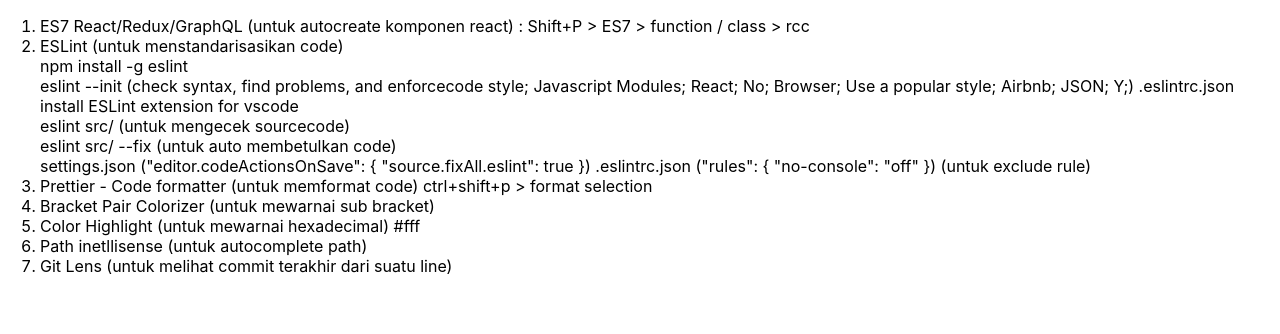
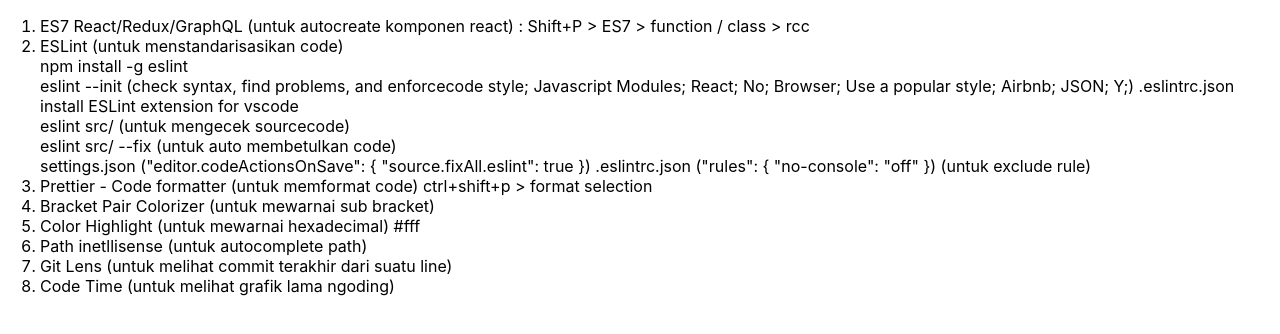
Before and after one commit to andrianrf/reactjs, a React (Create React App) app: page / in a window 1280 px wide. Shown: the top 334 px of the page. Built offline with nearby package versions, Linux system fonts and the light colour scheme.

Commit message:
add code time

```diff
--- a/src/App.js
+++ b/src/App.js
@@ -35,6 +35,7 @@ export default function App() {
         <li>Color Highlight (untuk mewarnai hexadecimal) #fff</li>
         <li>Path inetllisense (untuk autocomplete path)</li>
         <li>Git Lens (untuk melihat commit terakhir dari suatu line)</li>
+        <li>Code Time (untuk melihat grafik lama ngoding)</li>
       </ol>
     </div>
   );
```
